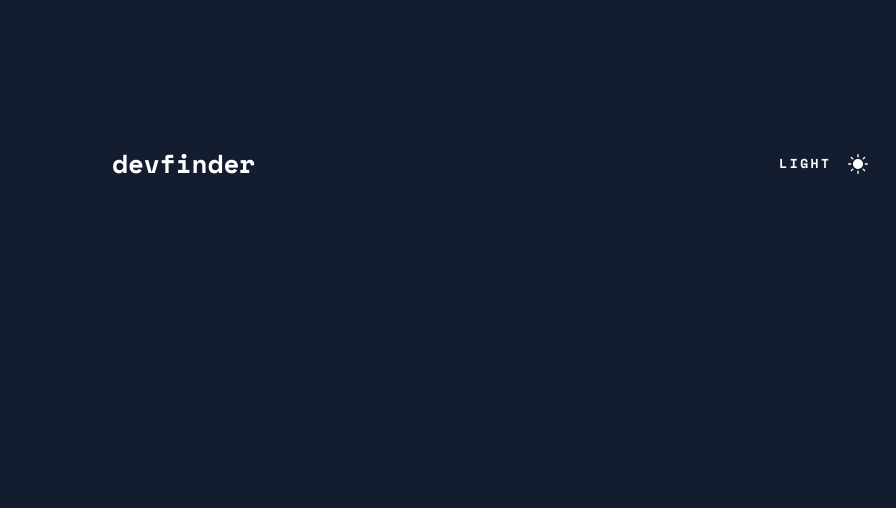
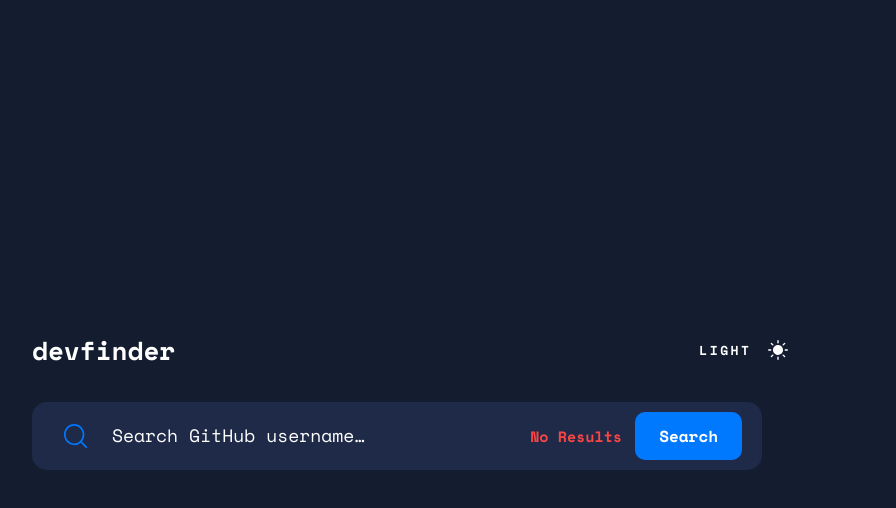
Before and after one commit to caarlosdamian/github-user-search, a React (Vite) app: page / in a window 1280 px wide. Shown: the top 508 px of the page, without its empty margins (243-1139 px from the left). Built offline with nearby package versions, Linux system fonts and the light colour scheme; no server answers.

Commit message:
added search bar

```diff
--- a/src/App.scss
+++ b/src/App.scss
@@ -13,6 +13,11 @@
   width: 100vw;
   padding: 144px 355px;
   transition: all 0.3s ease-in-out; transform: rotate3d(0,0,0,0deg);
+  display: flex;
+  align-items: center;
+  justify-content: center;
+  flex-direction: column;
+  gap: 32px;
   &.dark {
     background: $darkest-blue;
   }
--- a/src/App.tsx
+++ b/src/App.tsx
@@ -1,21 +1,27 @@
-import { useState } from 'react'
-import { useSelector } from 'react-redux'
-import './App.scss'
-import { Top } from './components/Top/Top'
-import { Selector } from './interfaces/interfaces'
-import { useUsersQuery } from './redux/services/api'
+import { useEffect, useState } from "react";
+import { useSelector } from "react-redux";
+import "./App.scss";
+import { SearchBar } from "./components/SearchBar/SearchBar";
+import { Top } from "./components/Top/Top";
+import { Selector } from "./interfaces/interfaces";
+import { useUsersQuery } from "./redux/services/api";
 
 function App() {
-  const { isLoading, data } = useUsersQuery('caarlosdamian')
+  const [search, setSearch] = useState("octocat");
+  const { isLoading, data, refetch,isError } = useUsersQuery(search);
 
-const {light} = useSelector((state:Selector)=>state.theme)
-  console.log(light);
+  const { light } = useSelector((state: Selector) => state.theme);
+
+  useEffect(() => {
+    refetch();
+  }, [search]);
 
   return (
-    <div className={`App ${light?'light':'dark'}`}>
-      <Top/>
+    <div className={`App ${light ? "light" : "dark"}`}>
+      <Top />
+      <SearchBar setSearch={setSearch} isError={isError} />
     </div>
-  )
+  );
 }
 
-export default App
+export default App;
--- /dev/null
+++ b/src/components/SearchBar/SearchBar.scss
@@ -0,0 +1,69 @@
+.search__container {
+  display: flex;
+  width: 730px;
+  align-items: center;
+  background: #1e2a47;
+  border-radius: 15px;
+  padding: 10px 0;
+  position: relative;
+  &.light {
+    background: #fefefe;
+    box-shadow: 0px 16px 30px -10px rgba(70, 96, 187, 0.198567);
+  }
+
+  .search__container-img {
+    margin-left: 32px;
+    width: 24px;
+    height: 24px;
+  }
+  .search__container-input {
+    outline: none;
+    border: none;
+    background: none;
+    justify-self: flex-start;
+    margin-left: 24px;
+    width: 100%;
+    font-weight: 400;
+    font-size: 18px;
+    line-height: 25px;
+    color: #ffffff;
+
+    &.light {
+      color: #4b6a9b;
+      &::placeholder{
+        color: #4B6A9B;
+      }
+    }
+
+    &::placeholder {
+      font-weight: 400;
+      font-size: 18px;
+      line-height: 25px;
+      color: #ffffff;
+    }
+  }
+
+  .searc__container-error {
+    font-weight: 700;
+    font-size: 15px;
+    line-height: 22px;
+    position: absolute;
+    color: #f74646;
+    right: 140px;
+  }
+  .search__container-button {
+    margin-right: 20px;
+    border: none;
+    padding: 12px 24px;
+    font-weight: 700;
+    font-size: 16px;
+    line-height: 24px;
+    color: #ffffff;
+    background: #0079ff;
+    border-radius: 10px;
+    cursor: pointer;
+    &:hover {
+      background: #60abff;
+    }
+  }
+}
--- a/src/components/SearchBar/SearchBar.tsx
+++ b/src/components/SearchBar/SearchBar.tsx
@@ -1,9 +1,36 @@
-import React from 'react'
+import { useRef, useState } from "react";
+import { useSelector } from "react-redux";
+import search from "../../assets/icon-search.svg";
+import { SearcProps , Selector} from "../../interfaces/interfaces";
+import { useUsersQuery } from "../../redux/services/api";
+import "./SearchBar.scss";
 
-export const SearchBar = () => {
+export const SearchBar = ({ setSearch, isError }: SearcProps) => {
+  const [localSatate, setlocalSatate] = useState("");
+  const inputRef = useRef<any>();
+  const { light } = useSelector((state: Selector) => state.theme);
+  const handleSearch = () => {
+    setSearch(localSatate);
+    inputRef.current = "";
+  };
   return (
-    <div className='search__container'>
+    <div className={`search__container ${light ? "light" : "dark"}`}>
+      <img src={search} alt="search" className="search__container-img" />
+      <input
+        onChange={(e) => setlocalSatate(e.target.value)}
+        type="text"
+        className={`search__container-input ${light ? "light" : "dark"}`}
+        placeholder="Search GitHub username…"
+        ref={inputRef}
+      />
+      {isError && <span className="searc__container-error">No Results</span>}
 
+      <button
+        className="search__container-button"
+        onClick={() => handleSearch()}
+      >
+        Search
+      </button>
     </div>
-  )
-}
+  );
+};
--- a/src/components/Top/Top.scss
+++ b/src/components/Top/Top.scss
@@ -5,6 +5,7 @@
   display: flex;
   align-items: center;
   justify-content: space-between;
+  width: 730px;
 
   .top__container-header {
     font-weight: 700;
--- a/src/interfaces/interfaces.ts
+++ b/src/interfaces/interfaces.ts
@@ -46,3 +46,8 @@ type state ={
 export interface ButtonProps extends ButtonHTMLAttributes<HTMLButtonElement> {
   label:string
 }
+
+export interface SearcProps{
+  setSearch:React.Dispatch<React.SetStateAction<string>>;
+  isError:boolean;
+}
```
